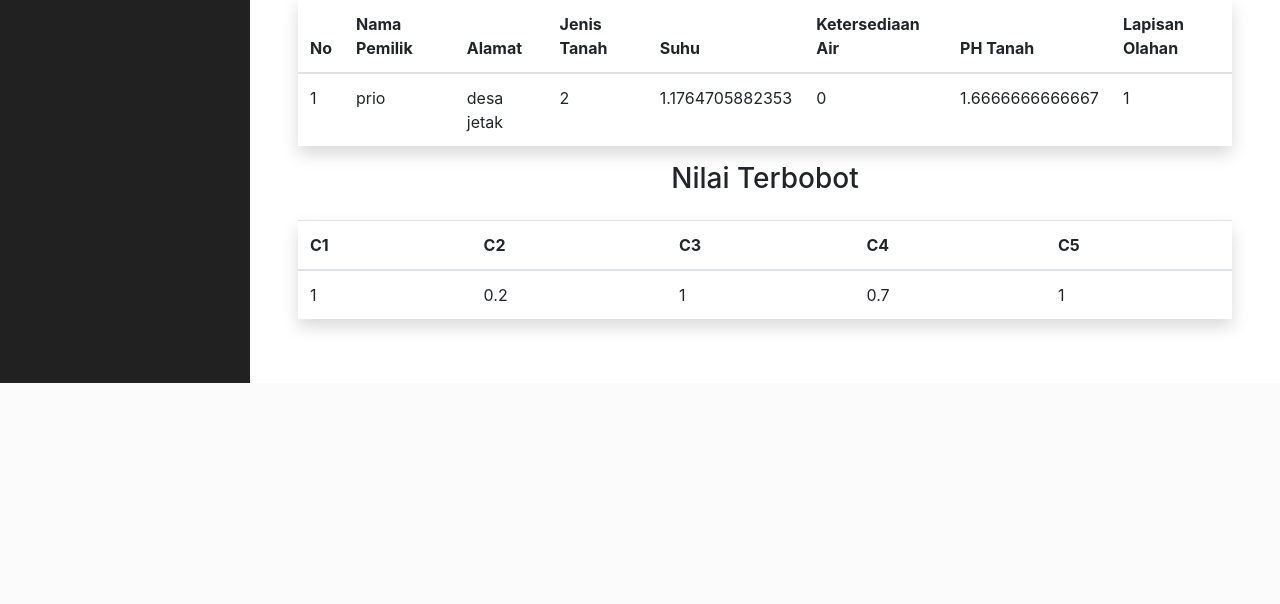
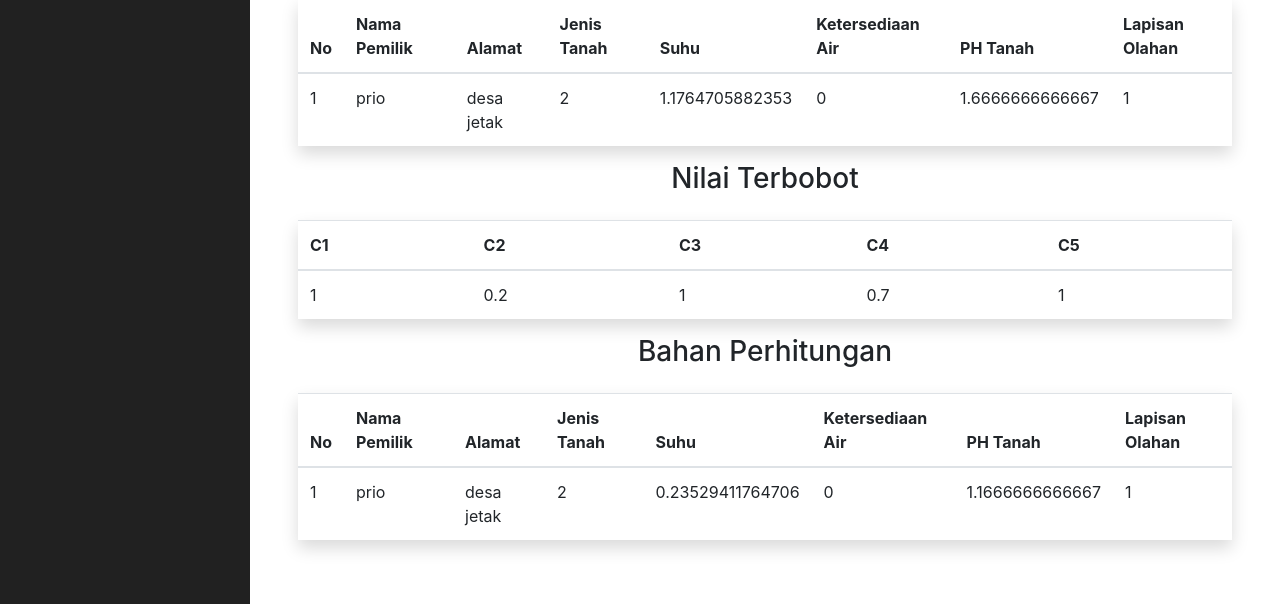
Before and after one commit to irdaislakhuafa/spk_helman_fuzzy_topsis, a PHP site: page /topsis.php in a window 1280 px wide. Shown: the part 580-1184 px from the top of the page. Before the commit the page ends 963 px from the top, so only its background shows below. Run offline with PHP 8.4, Linux system fonts and the light colour scheme; data comes from the database, SQL or seed files in the repository; some libraries are stand-ins or nearby versions.

Commit message:
added view for "bahan perhitungan"

```diff
--- a/topsis.php
+++ b/topsis.php
@@ -12,7 +12,8 @@ createHeader("Topsis");
 
     $body = function () {
         include("db.php");
-        $crips_global = [];
+        $global_crips_distribution = [];
+        $global_nilai_terbobot = [];
     ?>
         <!-- Page Content  -->
         <div id="content" class="p-4 p-md-5 pt-5">
@@ -80,9 +81,7 @@ createHeader("Topsis");
                 </thead>
                 <tbody>
                     <?php
-
-
-                    // TODO: get all alternatif from table alternatif and foreeach loop of this
+                    // get all alternatif from table alternatif and foreeach loop of this
                     $get_list_alternatif = "SELECT a.id_alternatif, a.nama_pemilik, alamat, a.c1, a.c2, a.c2_real, a.c3, a.c4, a.c4_real, a.c5 FROM alternatif a";
                     $list_alternatif = $conn->query($get_list_alternatif);
 
@@ -124,7 +123,7 @@ createHeader("Topsis");
                     }
 
                     // set all crips to global variable
-                    $crips_global = [
+                    $global_crips_distribution = [
                         "c1" => $c1,
                         "c2" => $c2,
                         "c3" => $c3,
@@ -181,11 +180,11 @@ createHeader("Topsis");
                             <td><?= ($i + 1) ?></td>
                             <td><?= $value["nama_pemilik"] ?></td>
                             <td><?= $value["alamat"] ?></td>
-                            <td><?= ($crips_global["c1"] == 0 ? 0 : $c1["bobot"] / $crips_global["c1"]) ?></td>
-                            <td><?= ($crips_global["c2"] == 0 ? 0 : $value["c2"] / $crips_global["c2"]) ?></td>
-                            <td><?= ($crips_global["c3"] == 0 ? 0 : $c3["bobot"] / $crips_global["c3"]) ?></td>
-                            <td><?= ($crips_global["c4"] == 0 ? 0 : $value["c4"] / $crips_global["c4"]) ?></td>
-                            <td><?= ($crips_global["c5"] == 0 ? 0 : $c5["bobot"] / $crips_global["c5"]) ?></td>
+                            <td><?= ($global_crips_distribution["c1"] == 0 ? 0 : $c1["bobot"] / $global_crips_distribution["c1"]) ?></td>
+                            <td><?= ($global_crips_distribution["c2"] == 0 ? 0 : $value["c2"] / $global_crips_distribution["c2"]) ?></td>
+                            <td><?= ($global_crips_distribution["c3"] == 0 ? 0 : $c3["bobot"] / $global_crips_distribution["c3"]) ?></td>
+                            <td><?= ($global_crips_distribution["c4"] == 0 ? 0 : $value["c4"] / $global_crips_distribution["c4"]) ?></td>
+                            <td><?= ($global_crips_distribution["c5"] == 0 ? 0 : $c5["bobot"] / $global_crips_distribution["c5"]) ?></td>
                         </tr>
                     <?php } ?>
                 </tbody>
@@ -207,12 +206,66 @@ createHeader("Topsis");
                     <tr>
                         <?php foreach ($list_nilai_terbobot as $v) { ?>
                             <td><?= $v["nilai"] ?></td>
-                        <?php } ?>
+                        <?php }
+
+                        // set global variable of nilai_terbobot
+                        foreach ($list_nilai_terbobot as $v) {
+                            $global_nilai_terbobot[$v["tipe"]] = $v["nilai"];
+                        }
+                        ?>
                     </tr>
                 </tbody>
             </table>
             <!-- end nilai terbobot -->
 
+            <!-- start bahan perhitungan -->
+            <h3 class="mb-4 text-center text-capitalize">Bahan Perhitungan</h3>
+            <table class="table table-hover shadow">
+                <thead class="text-capitalize">
+                    <th>no</th>
+                    <th>nama pemilik</th>
+                    <th>alamat</th>
+                    <th>jenis tanah</th>
+                    <th>suhu</th>
+                    <th>ketersediaan air</th>
+                    <th>PH tanah</th>
+                    <th>lapisan olahan</th>
+                </thead>
+                <tbody>
+                    <?php
+                    $get_list_alternatif = "SELECT a.id_alternatif, a.nama_pemilik, alamat, a.c1, a.c2, a.c2_real, a.c3, a.c4, a.c4_real, a.c5 FROM alternatif a";
+                    $list_alternatif = $conn->query($get_list_alternatif);
+                    $get_crips = "SELECT bobot FROM crips WHERE id_crips = ";
+
+                    foreach ($list_alternatif as $i => $value) {
+                        $c1 = $conn->query($get_crips . $value["c1"]);
+                        $c1 = $c1->fetch_array();
+
+                        // $c2 = $conn->query($get_crips . $value["c2"]);
+                        // $c2 = $c2->fetch_array();
+
+                        $c3 = $conn->query($get_crips . $value["c3"]);
+                        $c3 = $c3->fetch_array();
+
+                        // $c4 = $conn->query($get_crips . $value["c4"]);
+                        // $c4 = $c4->fetch_array();
+
+                        $c5 = $conn->query($get_crips . $value["c5"]);
+                        $c5 = $c5->fetch_array(); ?>
+                        <tr>
+                            <td><?= ($i + 1) ?></td>
+                            <td><?= $value["nama_pemilik"] ?></td>
+                            <td><?= $value["alamat"] ?></td>
+                            <td><?= ($global_crips_distribution["c1"] == 0 ? 0 : ($global_nilai_terbobot["c1"] * ($c1["bobot"] / $global_crips_distribution["c1"]))) ?></td>
+                            <td><?= ($global_crips_distribution["c2"] == 0 ? 0 : ($global_nilai_terbobot["c2"] * ($value["c2"] / $global_crips_distribution["c2"]))) ?></td>
+                            <td><?= ($global_crips_distribution["c3"] == 0 ? 0 : ($global_nilai_terbobot["c3"] * ($c3["bobot"] / $global_crips_distribution["c3"]))) ?></td>
+                            <td><?= ($global_crips_distribution["c4"] == 0 ? 0 : ($global_nilai_terbobot["c4"] * ($value["c4"] / $global_crips_distribution["c4"]))) ?></td>
+                            <td><?= ($global_crips_distribution["c5"] == 0 ? 0 : ($global_nilai_terbobot["c5"] * ($c5["bobot"] / $global_crips_distribution["c5"]))) ?></td>
+                        </tr>
+                    <?php } ?>
+                </tbody>
+            </table>
+            <!-- end bahan perhitungan -->
         <?php };
 
     createSidebar($body); ?>
```
